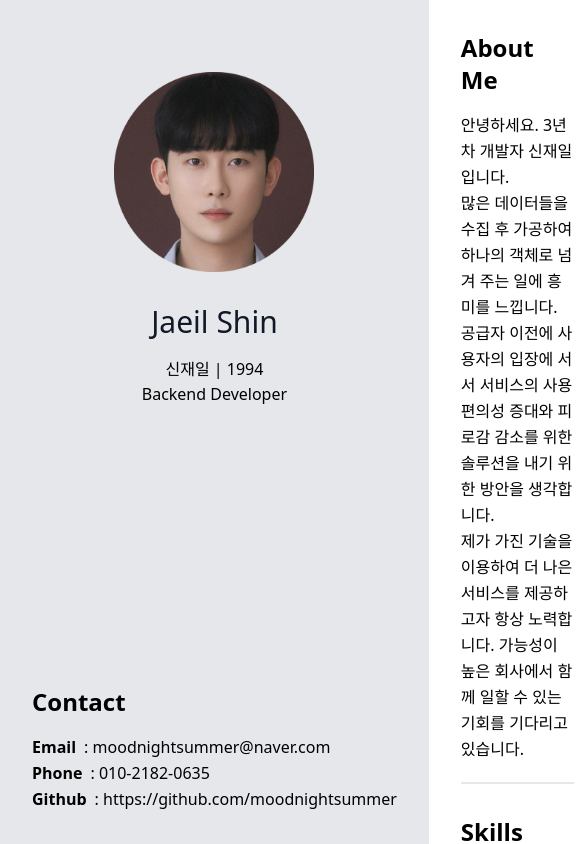
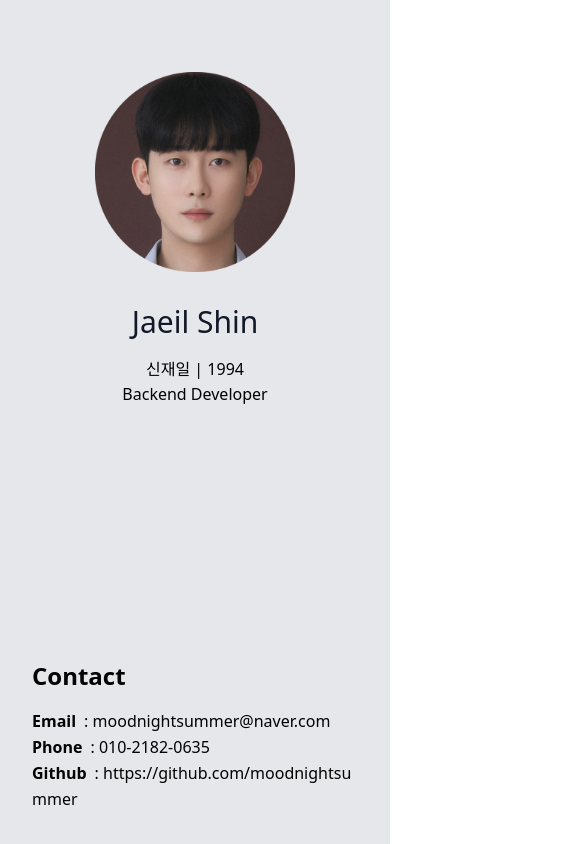
Before and after one commit to moodnightsummer/portfolio, a Next.js app: page / in a window 390 px wide. Shown: the top 844 px of the page, 585 px wide, since content can reach past the window. Built offline with nearby package versions, Linux system fonts and the light colour scheme.

Commit message:
fix : 반응형 살리기

```diff
--- a/pages/ais.js
+++ b/pages/ais.js
@@ -2,11 +2,11 @@ import CareerLayout from "@/components/careerLayout";
 import Layout from "@/components/layout";
 export default function Ais() {
   return (
-    <div className="flex flex-row">
-      <div className="md:col-span-1 p-4 bg-gray-200 h-screen flex-shrink-0">
+    <div className="flex flex-col md:flex-row">
+      <div className="md:col-span-1 p-4 bg-gray-200 h-screen md:flex-shrink-0 z-50">
         <Layout />
       </div>
-      <div className="md:col-span-1 m-8 basis-4/6">
+      <div className="md:col-span-1 m-8 basis-full basis-4/6">
         <CareerLayout />
       </div>
     </div>
--- a/pages/index.js
+++ b/pages/index.js
@@ -10,11 +10,11 @@ const inter = Inter({ subsets: ["latin"] });
 
 export default function Home() {
   return (
-    <div className="flex">
-      <div className="md:col-span-1 p-4 bg-gray-200 flex-shrink-0 sticky top-0 z-50">
+    <div className="flex flex-col md:flex-row">
+      <div className="md:col-span-1 p-4 bg-gray-200 h-screen md:flex-shrink-0 z-50">
         <Layout />
       </div>
-      <div className="md:col-span-1 m-8 basis-3/6">
+      <div className="md:col-span-1 m-8 basis-full md:basis-3/6">
         <ContentLayout title="About Me">
           <About />
         </ContentLayout>
@@ -22,7 +22,7 @@ export default function Home() {
           <Skill />
         </ContentLayout>
       </div>
-      <div className="md:col-span-1 m-8 basis-2/6">
+      <div className="md:col-span-1 m-8 basis-full md:basis-2/6">
         <ContentLayout title="Education">
           <Education />
         </ContentLayout>
```
